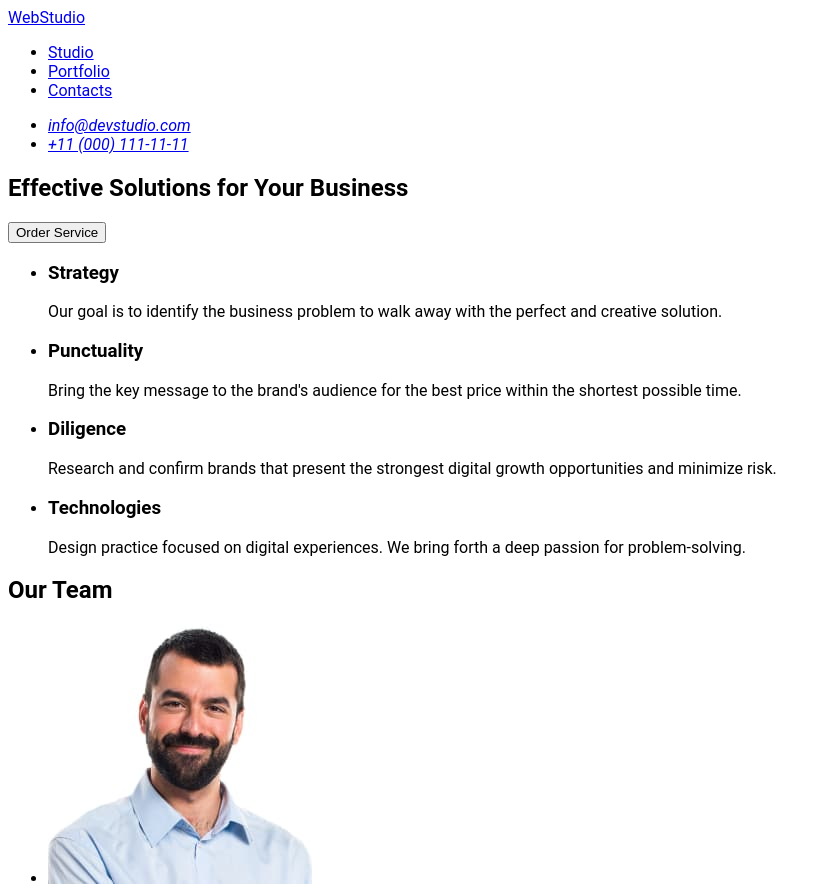
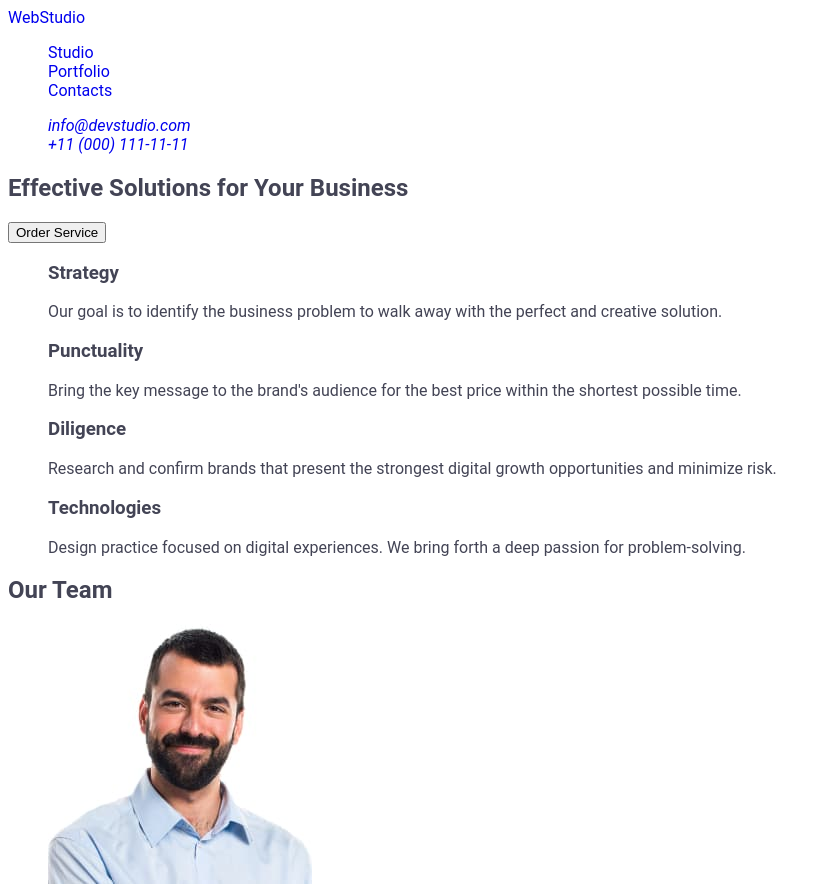
Before and after one commit to tetiana-haievska/goit-markup-hw-06, a plain HTML site: page index.html in a window 1280 px wide. Shown: the top 887 px of the page, without its empty margins (0-827 px from the left). Drawn offline with Linux system fonts and the light colour scheme.

Commit message:
Update css file

```diff
--- a/css/styles.css
+++ b/css/styles.css
@@ -1,5 +1,17 @@
 body {
     font-family: "Roboto", sans-serif;
-    color: #000000;
+    color: #434455;
     background-color: #fff;
 }
+
+
+
+a {
+    text-decoration: none;
+}
+ul {
+    list-style-type: none;
+}
+.button {
+    cursor: pointer;
+}
--- a/index.html
+++ b/index.html
@@ -40,7 +40,7 @@
       <!-- #region hero-->
       <section>
         <h1>Effective Solutions for Your Business</h1>
-        <button type="button">Order Service</button>
+        <button type="button" class="button">Order Service</button>
       </section>
       <section>
         <h2 hidden>Features</h2>
```
